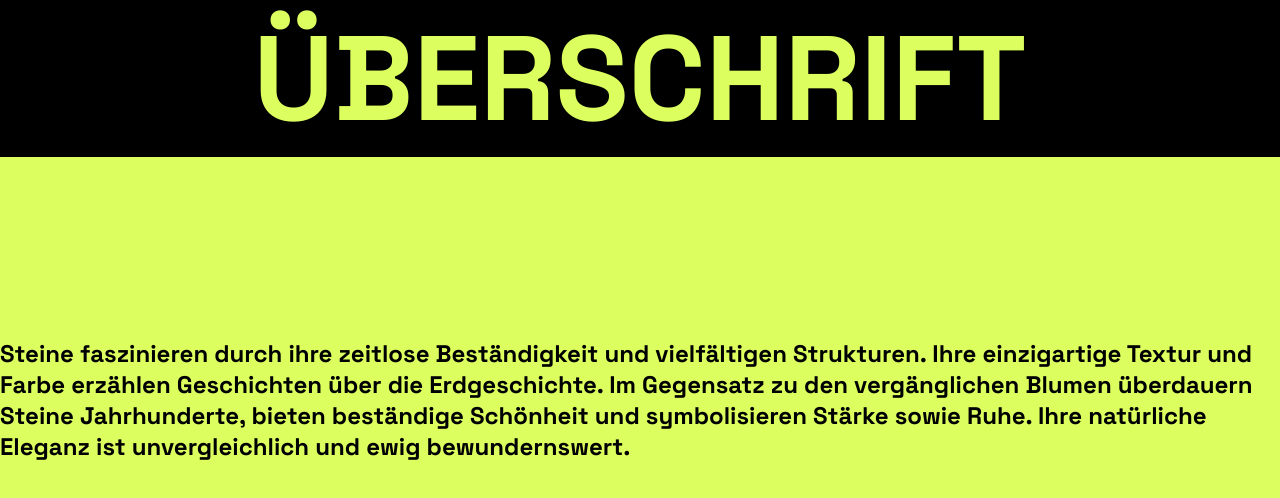
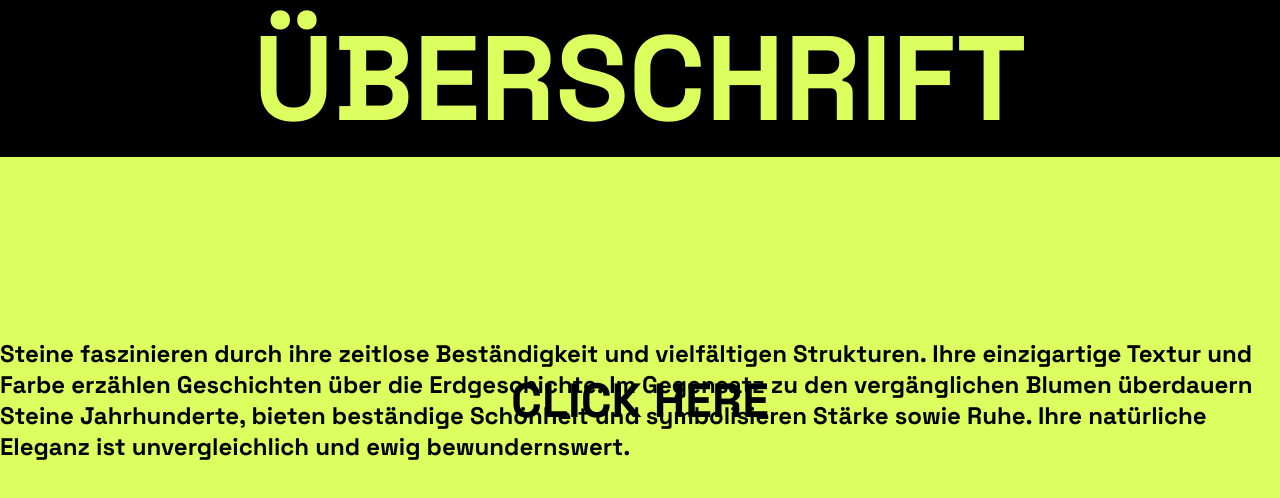
Before and after one commit to voronoicloud/cyberbalett, a plain HTML site: page index.html in a window 1280 px wide. Drawn offline with nearby package versions, Linux system fonts and the light colour scheme; a web font is replaced by a local one.

Commit message:
Add files via upload

```diff
--- a/index.html
+++ b/index.html
@@ -36,6 +36,6 @@ Steine faszinieren durch ihre zeitlose Beständigkeit und vielfältigen Struktur
     auto-rotate>
   </model-viewer>
 
-    <div class="blur-text"></a>
+    <div class="blur-text">CLICK HERE</a>
 </body>
 </html>
```
